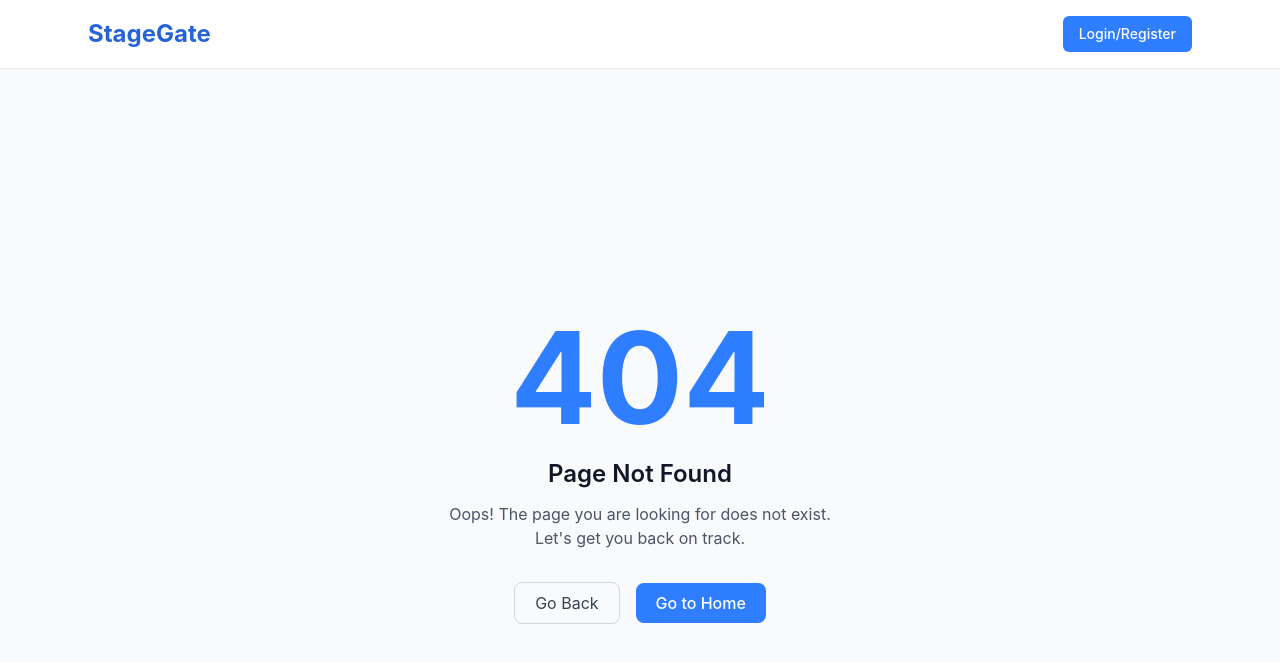
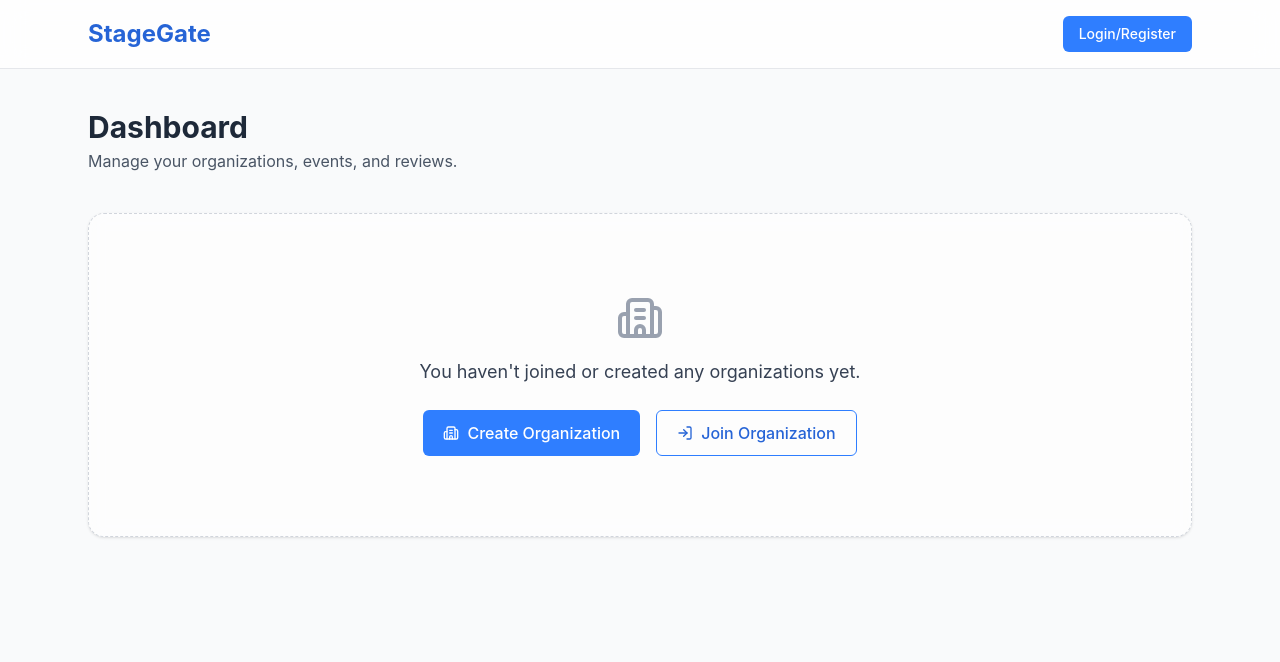
Before and after one commit to rajatk16/stagegate-frontend, a React (Vite) app: page /dashboard in a window 1280 px wide. Shown: the top 662 px of the page. Built offline with nearby package versions, Linux system fonts and the light colour scheme; no server answers.

Commit message:
feat: user dashboard skeleton (#14)

```diff
--- a/package.json
+++ b/package.json
@@ -18,6 +18,7 @@
     "firebase": "^12.5.0",
     "framer-motion": "^12.23.24",
     "graphql": "^16.11.0",
+    "lucide-react": "^0.552.0",
     "react": "^19.1.1",
     "react-dom": "^19.1.1",
     "react-helmet": "^6.1.0",
--- a/src/App.tsx
+++ b/src/App.tsx
@@ -2,22 +2,27 @@ import { Route, Routes } from 'react-router';
 
 import {
   AuthPage,
-  ForgotPassword,
   LandingPage,
   NotFoundPage,
   ResetPasswordPage,
+  ForgotPasswordPage,
 } from '@/pages';
+import { Footer, Header } from '@/components';
+import { DashboardPage } from './pages/DashboardPage';
 
 function App() {
   return (
     <>
+      <Header />
       <Routes>
         <Route path="/" element={<LandingPage />} />
         <Route path="/auth" element={<AuthPage />} />
-        <Route path="/forgot-password" element={<ForgotPassword />} />
+        <Route path="/dashboard" element={<DashboardPage />} />
         <Route path="/reset-password" element={<ResetPasswordPage />} />
+        <Route path="/forgot-password" element={<ForgotPasswordPage />} />
         <Route path="*" element={<NotFoundPage />} />
       </Routes>
+      <Footer />
     </>
   );
 }
--- a/src/pages/AuthPage.tsx
+++ b/src/pages/AuthPage.tsx
@@ -1,7 +1,7 @@
 import { Link } from 'react-router';
 import { Helmet } from 'react-helmet';
 
-import { Footer, Header, LoginForm, RegisterForm } from '@/components';
+import { Footer, LoginForm, RegisterForm } from '@/components';
 
 export const AuthPage = () => {
   return (
@@ -11,7 +11,6 @@ export const AuthPage = () => {
         <meta name="description" content="Login or register to your StageGate account." />
       </Helmet>
 
-      <Header />
       <div className="min-h-screen bg-gray-50 dark:bg-gray-900 flex flex-col justify-center px-4">
         <div className="max-w-6xl mx-auto w-full bg-white dark:bg-gray-800 rounded-2xl shadow-lg grid md:grid-cols-2 overflow-hidden">
           <div className="p-10 flex flex-col justify-center boder-b md:border-b-0 md:border-r border-gray-200 dark:border-gray-700">
--- /dev/null
+++ b/src/pages/DashboardPage.tsx
@@ -0,0 +1,52 @@
+import { Building2, LogIn } from 'lucide-react';
+import { Helmet } from 'react-helmet';
+import { Link } from 'react-router';
+
+export const DashboardPage = () => {
+  return (
+    <>
+      <Helmet>
+        <title>StageGate - Dashboard</title>
+        <meta name="description" content="Dashboard for StageGate" />
+      </Helmet>
+
+      <div className="min-h-screen bg-gray-50 dark:bg-gray-900 transition-colors">
+        <div className="max-w-6xl mx-auto px-6 py-10">
+          <div className="mb-10 flex flex-col sm:flex-row sm:items-center sm:justify-between">
+            <div>
+              <h1 className="text-3xl font-bold text-gray-800 dark:text-white">Dashboard</h1>
+              <p className="text-gray-600 dark:text-gray-400 mt-1">
+                Manage your organizations, events, and reviews.
+              </p>
+            </div>
+          </div>
+
+          <div className="flex flex-col items-center justify-center text-center py-20 border border-dashed border-gray-300 dark:border-gray-700 rounded-2xl bg-white/60 dark:bg-gray-800/60 backdrop-blur-sm shadow-sm transition-all hover:border-gray-400 dark:hover:border-gray-600">
+            <Building2 className="w-12 h-12 text-gray-400 dark:text-gray-500 mb-4" />
+            <p className="text-lg text-gray-700 dark:text-gray-300 mb-6">
+              You haven't joined or created any organizations yet.
+            </p>
+
+            <div className="flex flex-col sm:flex-row gap-4">
+              <Link
+                to="/create-organization"
+                className="inline-flex items-center justify-center gap-2 px-5 py-2.5 rounded-md bg-brand-500 hover:bg-brand-600 text-white font-medium transition"
+              >
+                <Building2 className="w-4 h-4" />
+                Create Organization
+              </Link>
+
+              <Link
+                to="/join-organization"
+                className="inline-flex items-center justify-center gap-2 px-5 py-2.5 rounded-md border border-brand-500 text-brand-600 dark:text-brand-400 hover:bg-brand-50 dark:hover:bg-gray-800 font-medium transition"
+              >
+                <LogIn className="w-4 h-4" />
+                Join Organization
+              </Link>
+            </div>
+          </div>
+        </div>
+      </div>
+    </>
+  );
+};
--- a/src/pages/ForgotPassword.tsx
+++ b/src/pages/ForgotPasswordPage.tsx
@@ -5,7 +5,7 @@ import { useState } from 'react';
 import { Helmet } from 'react-helmet';
 import { Link } from 'react-router';
 
-export const ForgotPassword = () => {
+export const ForgotPasswordPage = () => {
   const [email, setEmail] = useState('');
   const [loading, setLoading] = useState(false);
   const [message, setMessage] = useState<string | null>(null);
--- a/src/pages/LandingPage.tsx
+++ b/src/pages/LandingPage.tsx
@@ -1,17 +1,15 @@
 import { Helmet } from 'react-helmet';
 
-import { CTA, Features, Footer, Header, Hero, HowItWorks } from '@/components';
+import { CTA, Features, Hero, HowItWorks } from '@/components';
 
 export const LandingPage = () => (
   <>
     <Helmet>
       <title>StageGate - Streamline Your Proposal Reviews</title>
     </Helmet>
-    <Header />
     <Hero />
     <Features />
     <HowItWorks />
     <CTA />
-    <Footer />
   </>
 );
--- a/src/pages/NotFoundPage.tsx
+++ b/src/pages/NotFoundPage.tsx
@@ -1,7 +1,5 @@
 import { Helmet } from 'react-helmet';
 import { Link, useNavigate } from 'react-router';
-
-import { Footer, Header } from '@/components';
 
 export const NotFoundPage = () => {
   const navigate = useNavigate();
@@ -13,7 +11,6 @@ export const NotFoundPage = () => {
         <meta name="description" content="The page you are looking for does not exist." />
       </Helmet>
 
-      <Header />
       <div className="min-h-screen flex flex-col items-center justify-center bg-gray-50 dark:bg-gray-900 text-center px-6">
         <h1 className="text-[8rem] font-bold text-brand-500 leading-none">404</h1>
         <h2 className="text-2xl font-semibold text-gray-900 dark:text-white mt-4">
@@ -40,7 +37,6 @@ export const NotFoundPage = () => {
           </Link>
         </div>
       </div>
-      <Footer />
     </>
   );
 };
--- a/src/pages/index.ts
+++ b/src/pages/index.ts
@@ -1,5 +1,6 @@
 export * from './AuthPage';
 export * from './LandingPage';
 export * from './NotFoundPage';
-export * from './ResetPassword';
-export * from './ForgotPassword';
+export * from './DashboardPage';
+export * from './ResetPasswordPage';
+export * from './ForgotPasswordPage';
```
Also changed, not shown: src/pages/ResetPasswordPage.tsx (renamed from src/pages/ResetPassword.tsx), 1 other file (tests, documents, lock files or other folders).
